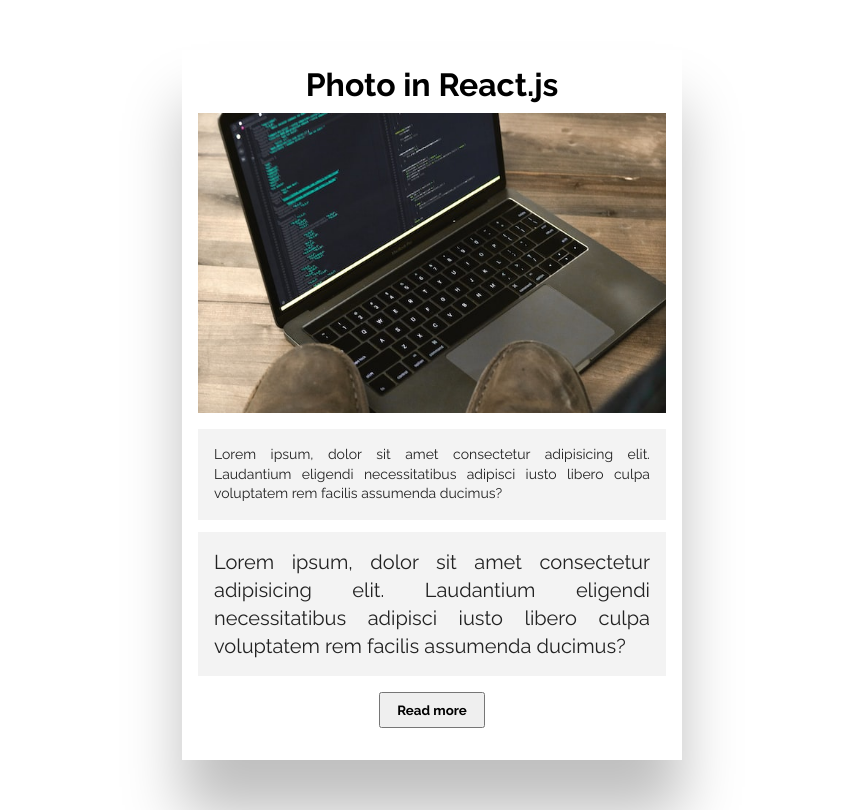
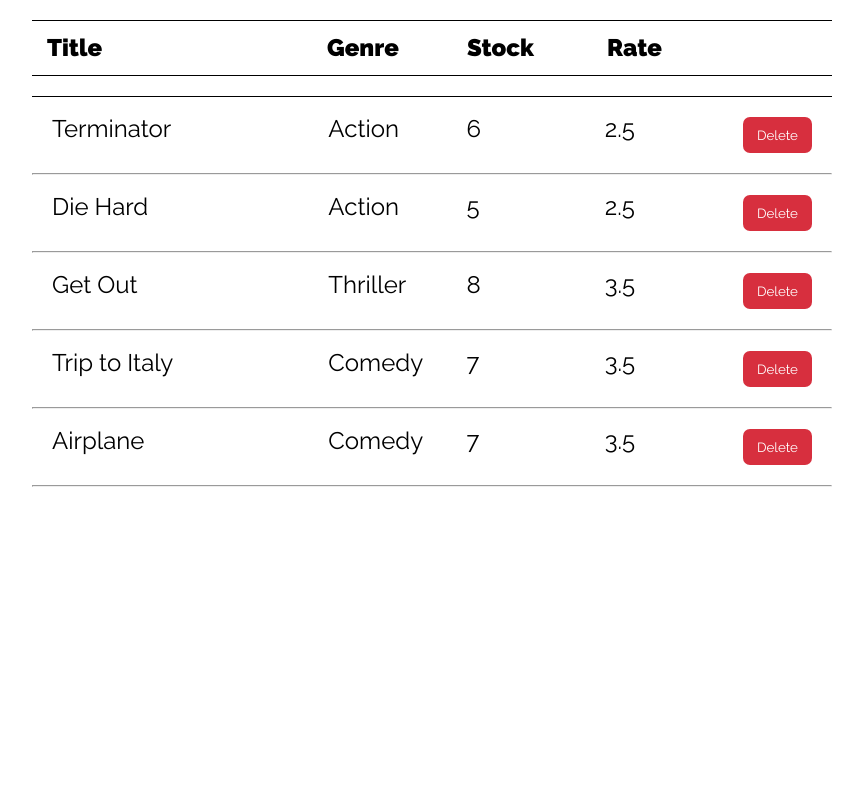
Before and after one commit to BrownEdgar/R_project, a React (Create React App) app: page / in a window 1280 px wide. Shown: the whole page, without its empty margins (208-1071 px from the left). Built offline with nearby package versions, Linux system fonts and the light colour scheme.

Commit message:
first commit

```diff
--- /dev/null
+++ b/src/components/Narek/Homework_2/App.jsx
@@ -0,0 +1,91 @@
+import React, { useState } from 'react';
+import "./App.scss";
+function Header() {
+	return (
+		<div className='Header'>
+			<div className='Header-Title'>Title</div>
+			<div className='Header-Genre'>Genre</div>
+			<div className='Header-Stock'>Stock</div>
+			<div className='Header-Rate'>Rate</div>
+		</div>
+	)
+}
+
+function Container({ arr, func }) {
+	function deleteFilm(idFilm) {
+		const newFilms = arr.filter((elem) => {
+			return elem.id !== idFilm
+
+		})
+		func(newFilms)
+	}
+	return (
+		<div className='Container'>
+			{arr.map((elem) => {
+				return (
+					<>
+						<div className={`Container-item${elem.id}`}>
+							<div className='Conatiner-Title'>{elem.title}</div>
+							<div className='Conatiner-Genre'>{elem.genre}</div>
+							<div className='Conatiner-Stock'>{elem.stock}</div>
+							<div className='Conatiner-Rate'>{elem.rate}</div>
+							<button onClick={() => deleteFilm(elem.id)}>Delete</button>
+						</div>
+						<hr />
+					</>
+				)
+			})}
+		</div>
+	)
+}
+
+
+function App() {
+
+	const [films, useFilms] = useState([
+		{
+			id: 1,
+			title: "Terminator",
+			genre: "Action",
+			stock: 6,
+			rate: 2.5,
+		},
+		{
+			id: 2,
+			title: "Die Hard",
+			genre: "Action",
+			stock: 5,
+			rate: 2.5,
+		},
+		{
+			id: 3,
+			title: "Get Out",
+			genre: "Thriller",
+			stock: 8,
+			rate: 3.5,
+		},
+		{
+			id: 4,
+			title: "Trip to Italy",
+			genre: "Comedy",
+			stock: 7,
+			rate: 3.5,
+		},
+		{
+			id: 5,
+			title: "Airplane",
+			genre: "Comedy",
+			stock: 7,
+			rate: 3.5,
+		},
+	])
+	return (
+		<div>
+			<Header />
+			<Container arr={films} func={useFilms} />
+		</div>
+	)
+}
+
+
+export default App;
--- /dev/null
+++ b/src/components/Narek/Homework_2/App.scss
@@ -0,0 +1,61 @@
+.Header{
+	display: grid;
+	grid-template-columns: 2fr 1fr 1fr 1fr 0.5fr;
+	width: 800px;
+	margin: 20px auto;
+	padding: 15px;
+	font-size: 24px;
+	line-height: 24px;
+	border-block: 1px solid black;
+	font-weight: 900;
+
+}
+
+.Container{
+	margin: 20px auto 0px;
+	width: 800px;
+	border-top: 1px solid black;
+	&-item1{
+		display: grid;
+		grid-template-columns: 2fr 1fr 1fr 1fr 0.5fr;
+		padding: 20px;
+		font-size: 24px;
+		line-height: 24px;
+	}
+	&-item2{
+		display: grid;
+		grid-template-columns: 2fr 1fr 1fr 1fr 0.5fr;
+		padding: 20px;
+		font-size: 24px;
+		line-height: 24px;
+	}
+	&-item3{
+		display: grid;
+		grid-template-columns: 2fr 1fr 1fr 1fr 0.5fr;
+		padding: 20px;
+		font-size: 24px;
+		line-height: 24px;
+	}
+	&-item4{
+		display: grid;
+		grid-template-columns: 2fr 1fr 1fr 1fr 0.5fr;
+		padding: 20px;
+		font-size: 24px;
+		line-height: 24px;
+	}
+	&-item5{
+		display: grid;
+		grid-template-columns: 2fr 1fr 1fr 1fr 0.5fr;
+		padding: 20px;
+		font-size: 24px;
+		line-height: 24px;
+	}
+	button{
+		cursor: pointer;
+		padding-block: 10px;
+		background-color: #D72F3E;
+		color: white;
+		border: none;
+		border-radius: 7px;
+	}
+}
--- a/src/index.js
+++ b/src/index.js
@@ -1,8 +1,8 @@
 import React from "react";
 import ReactDOM from "react-dom/client";
 import "./index.css";
-import App from "./components/Edgar/workwithImages/App";
-// import App from "./components/Sergey/Homework_3/App"; //Homework_3(24/02/2023)
+// import App from "./components/Edgar/workwithImages/App";
+import App from "./components/Narek/Homework_2/App";
 
 const root = ReactDOM.createRoot(document.getElementById("root"));
 root.render(<App />);
```
